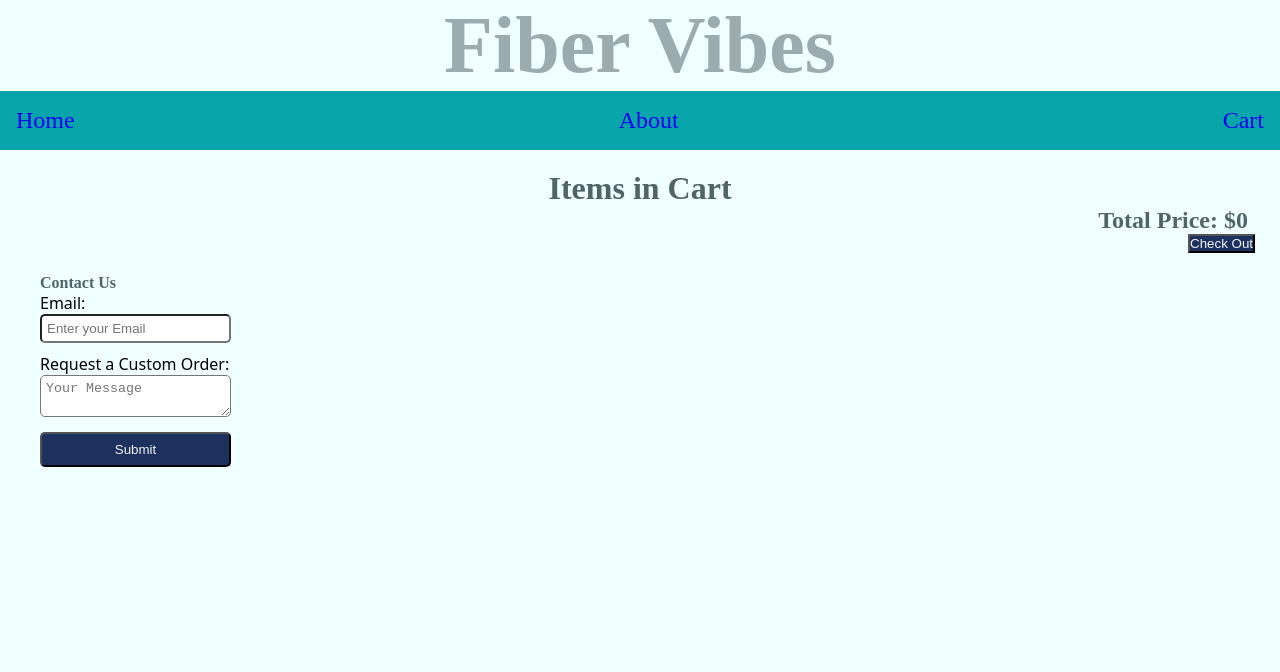
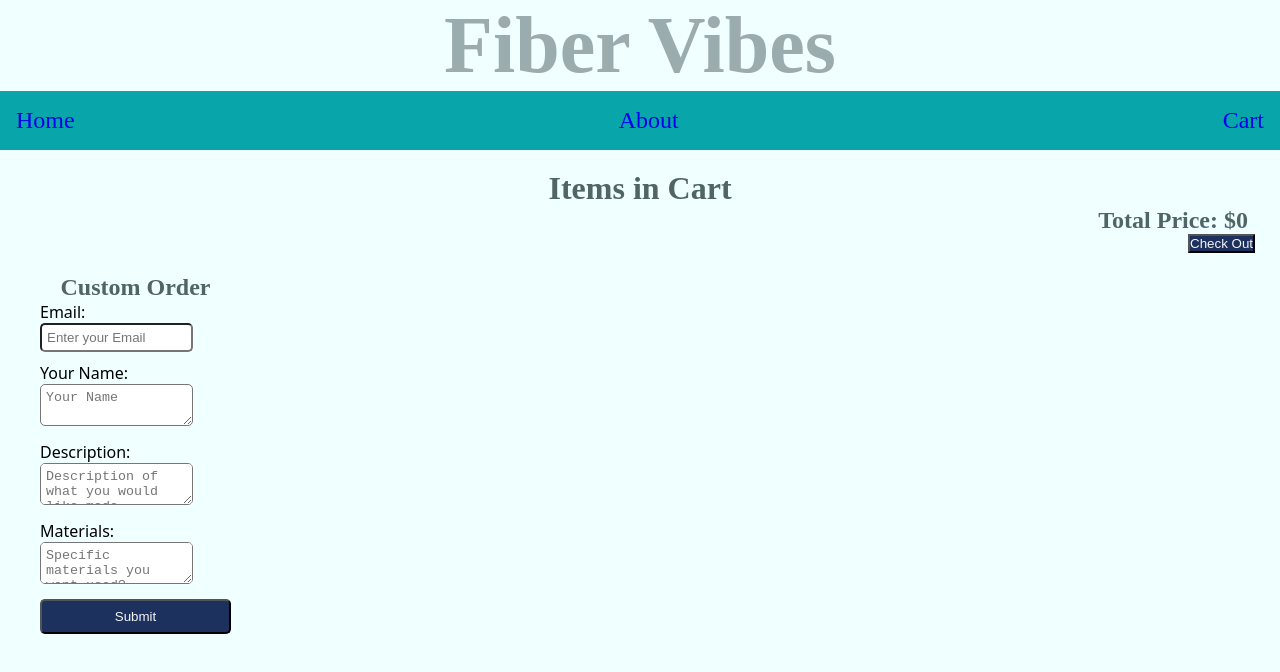
Before and after one commit to CatherineARoss/flatiron-phase-2-react-project-frontend, a React (Vite) app: page /cart in a window 1280 px wide. Shown: the top 672 px of the page. Built offline with nearby package versions, Linux system fonts and the light colour scheme.

Commit message:
creates new CustomOrder.jsx to use POST request to create a Custom Orderlisting

```diff
--- a/src/Components/Footer.jsx
+++ b/src/Components/Footer.jsx
@@ -1,31 +1,69 @@
 import React, { useState } from 'react';
+import CustomOrder from '../images/CustomOrder.jpg';
 
 const Footer = () => {
   const [email, setEmail] = useState('');
-  const [message, setMessage] = useState('');
+  const [name, setName] = useState('');
+  const [description, setDescription] = useState('');
+  const [materials, setMaterials] = useState('');
+  const [formSubmitted, setFormSubmitted] = useState(false);
+
 
   const handleEmailChange = (event) => {
     setEmail(event.target.value);
   };
 
-  const handleMessageChange = (event) => {
-    setMessage(event.target.value);
+  const handleNameChange = (event) => {
+    setName(event.target.value);
+  };
+
+  const handleDescriptionChange = (event) => {
+    setDescription(event.target.value);
+  };
+
+  const handleMaterialsChange = (event) => {
+    setMaterials(event.target.value);
   };
 
   const handleSubmit = (event) => {
     event.preventDefault();
 
     if (email.includes('@')) {
-      alert('Thank You');
+        const newListing = {
+            email,
+            name,
+            description,
+            materials,
+            image: CustomOrder,
+            price: 10,
+          };
+
+
+      fetch('http://localhost:3000/listings', {
+        method: 'POST',
+        headers: {
+          'Content-Type': 'application/json',
+        },
+        body: JSON.stringify(newListing),
+      })
+        .then((response) => response.json())
+        .then((data) => {
+          console.log('Success:', data);
+        })
+        .catch((error) => {
+          console.error('Error:', error);
+          alert('An error occurred. Please try again later.');
+        });
+        setFormSubmitted(true);
     } else {
       alert('Please enter a valid email address.');
     }
   };
 
   return (
-    <footer>
-      <div className="contact-us">
-        <h4>Contact Us</h4>
+    <div className='contact-us'>
+      <div>
+        <h2>Custom Order</h2>
         <form onSubmit={handleSubmit}>
           <label htmlFor="email">
             Email:
@@ -39,24 +77,54 @@ const Footer = () => {
             />
           </label>
           <br />
-          <label htmlFor="message">
-            Request a Custom Order:
+          <label htmlFor="name">
+            Your Name:
             <br />
             <textarea
-              id="message"
-              placeholder="Your Message"
-              value={message}
-              onChange={handleMessageChange}
+              id="name"
+              placeholder="Your Name"
+              value={name}
+              onChange={handleNameChange}
             ></textarea>
           </label>
-          <div className="submit-button-wrapper">
-            <button id="submit-button" type="submit" value="Submit">
+          <br />
+          <label htmlFor="description">
+            Description:
+            <br />
+            <textarea
+              id="description"
+              placeholder="Description of what you would like made."
+              value={description}
+              onChange={handleDescriptionChange}
+            ></textarea>
+          </label>
+          <br />
+          <label htmlFor="materials">
+            Materials:
+            <br />
+            <textarea
+              id="materials"
+              placeholder="Specific materials you want used?"
+              value={materials}
+              onChange={handleMaterialsChange}
+            ></textarea>
+          </label>
+          <br />
+          <button id="submit-button" type="submit" value="Submit">
               Submit
             </button>
-          </div>
-        </form>
-      </div>
-    </footer>
+          </form>
+        </div>
+      {formSubmitted && (
+        <div className="listing-card">
+          <img src={CustomOrder} alt="Custom Order" className="listing-image" />
+          <h4>{name}</h4>
+          <p>Description: {description}</p>
+          <p>Materials: {materials}</p>
+          <p>Price: $50</p>
+        </div>
+      )}
+    </div>
   );
 };
 
--- a/src/styles.css
+++ b/src/styles.css
@@ -6,7 +6,6 @@
 }
 
 body{
-
     background-color: azure;
 }
 
@@ -43,13 +42,11 @@ body{
     margin-left: auto;
     margin-right: auto;
     width: 300px;
-
 }
 
 .about{
     padding: 0 3rem;
     align-items: center;
-
 }
 
 .about p{
@@ -84,7 +81,7 @@ hr {
 form input, textarea {
 	padding: 5px;
 	border-radius: 5px;
-	width: 100%;
+	width: 80%;
     margin-bottom: 10px;
 }
 
@@ -138,7 +135,6 @@ form input, textarea {
     text-align: center;
     color: rgb(79, 101, 102);
     font-family: 'Leelawadee UI';
-
 }
 
 .card{
```
Also changed, not shown: src/Components/CustomOrder.jsx (added), src/images/CustomOrder.jpg (added).
